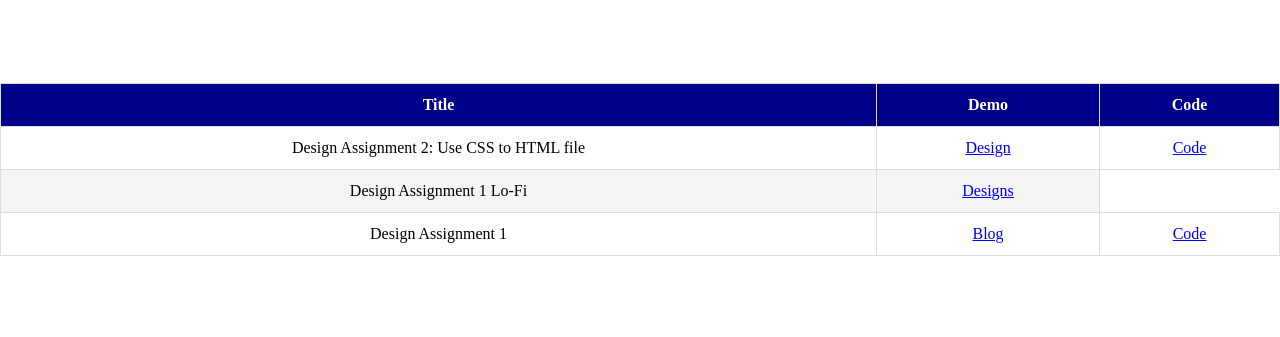
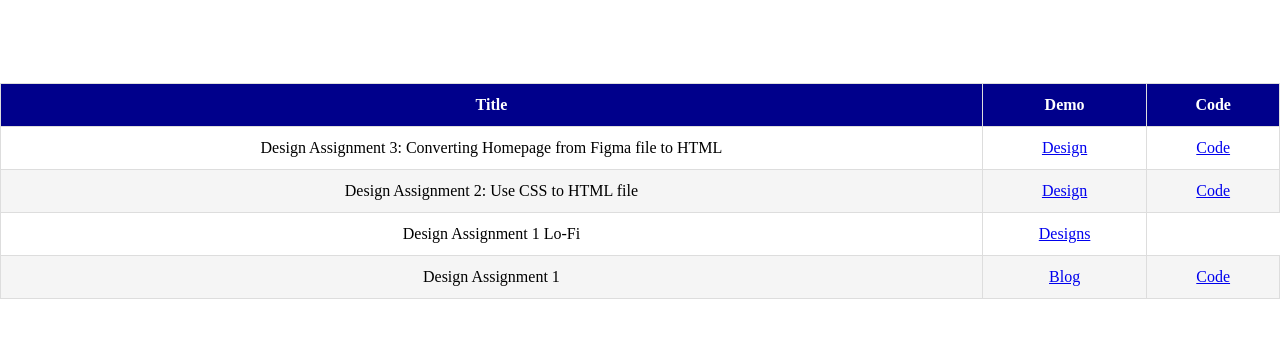
Before and after one commit to griwan/leapfrog_internship, a plain HTML site: page index.html in a window 1280 px wide. Shown: the part 157-494 px from the top of the page. Drawn offline with Linux system fonts and the light colour scheme.

Commit message:
update main page

```diff
--- a/index.html
+++ b/index.html
@@ -28,6 +28,11 @@
             </thead>
             <tbody>
                 <tr>
+                    <td>Design Assignment 3: Converting Homepage from Figma file to HTML</td>
+                    <td><a href="https://griwan.github.io/leapfrog_internship/assignments/Assignment3/index.html">Design</a></td>
+                    <td><a href="https://github.com/griwan/leapfrog_internship/blob/master/assignments/Assignment3/">Code</a></td>
+                </tr>
+                <tr>
                     <td>Design Assignment 2: Use CSS to HTML file</td>
                     <td><a href="https://griwan.github.io/leapfrog_internship/assignments/Assignment2/main.html">Design</a></td>
                     <td><a href="https://github.com/griwan/leapfrog_internship/blob/master/assignments/Assignment2/">Code</a></td>
```
